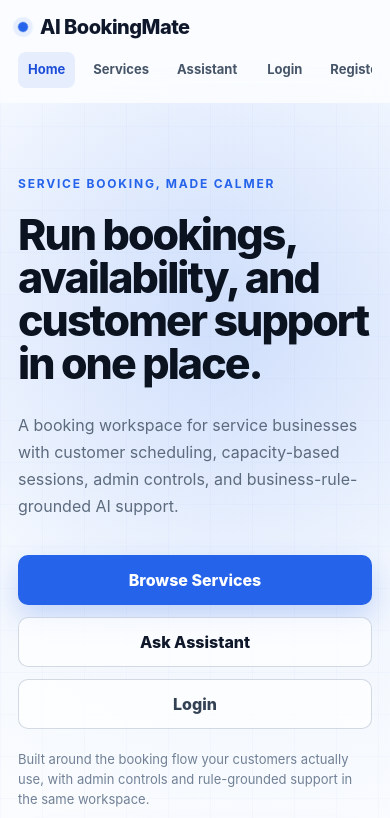
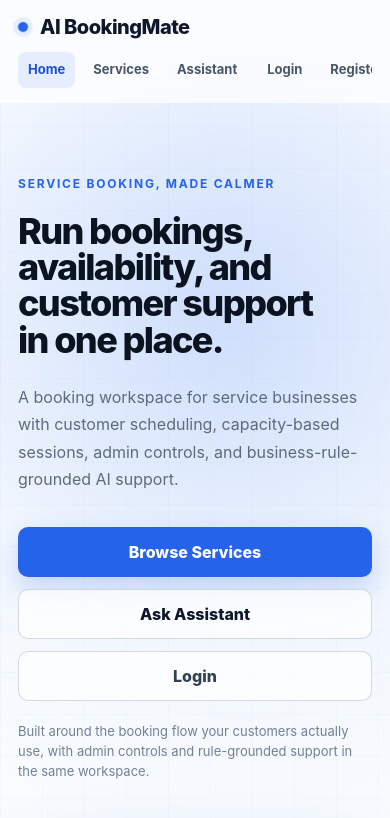
Before and after one commit to lyccccccccccccc/ai-bookingmate, a React (Vite) app in the folder frontend/: page / in a window 390 px wide. Shown: the top 818 px of the page. Built offline with nearby package versions, Linux system fonts and the light colour scheme; no server answers.

Commit message:
style: reduce hero headline size

```diff
--- a/frontend/src/frontend-v2.css
+++ b/frontend/src/frontend-v2.css
@@ -182,7 +182,7 @@ body {
 
 .frontend-v2-hero .hero-copy h1 {
   color: var(--v2-text);
-  font-size: clamp(3.25rem, 5vw, 4.75rem) !important;
+  font-size: clamp(2.75rem, 4.2vw, 4rem) !important;
   font-weight: 760;
   letter-spacing: -0.055em;
   line-height: 1.01 !important;
@@ -606,7 +606,7 @@ body {
   }
 
   .frontend-v2-hero .hero-copy h1 {
-    font-size: clamp(2.8rem, 5vw, 3.75rem) !important;
+    font-size: clamp(2.4rem, 4.2vw, 3.2rem) !important;
   }
 
   .home-feature-grid {
@@ -694,7 +694,7 @@ body {
   }
 
   .frontend-v2-hero .hero-copy h1 {
-    font-size: clamp(2.35rem, 11vw, 3.1rem) !important;
+    font-size: clamp(2rem, 9.25vw, 2.65rem) !important;
     letter-spacing: -0.045em;
   }
 
```
